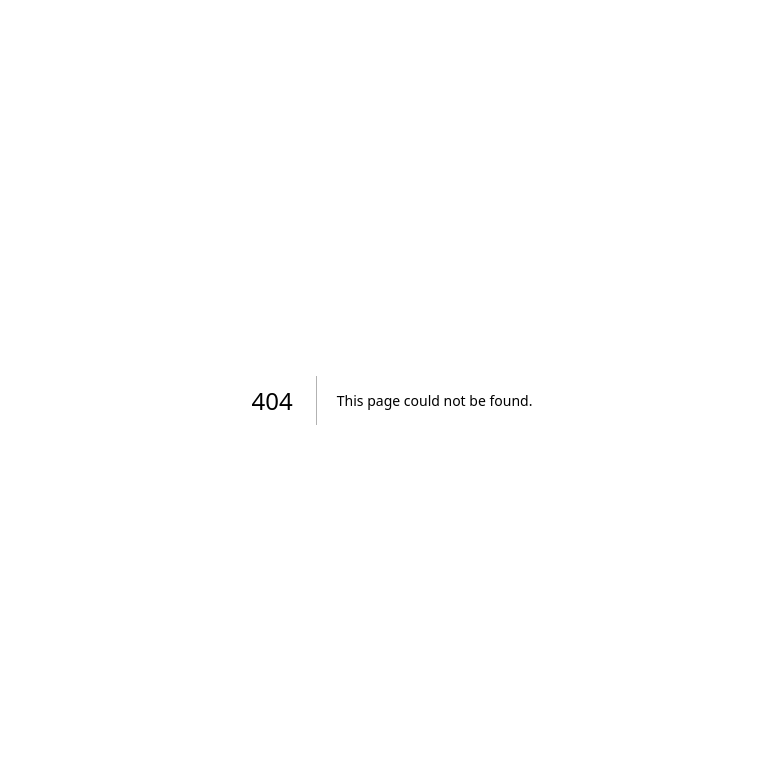
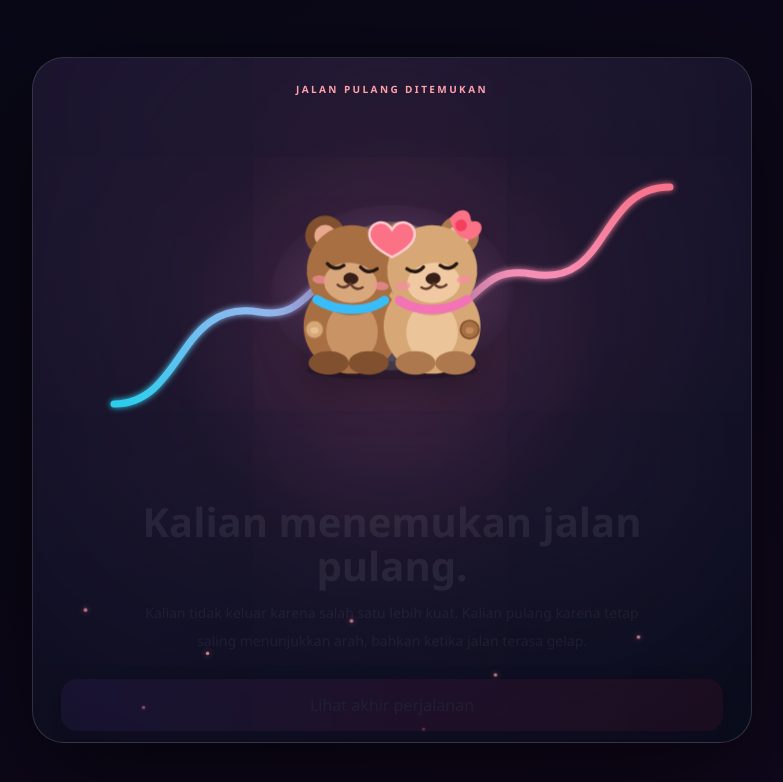
Before and after one commit to JackButler99/ular-tangga-v2, a Next.js app: page /dev/labirin-cutscene in a window 1280 px wide. Before the commit this address had no page. Shown: the top 782 px of the page, without its empty margins (248-1031 px from the left). Built offline with nearby package versions, Linux system fonts and the light colour scheme.

Commit message:
chore: tambahkan konfigurasi dan halaman preview Labirin Rindu

```diff
--- /dev/null
+++ b/app/dev/labirin-cutscene/page.tsx
@@ -0,0 +1,27 @@
+import { notFound } from "next/navigation";
+
+import { MazeFinishCelebration } from "@/features/games/labirin-rindu/maze-finish-celebration";
+
+export default function LabirinCutscenePreviewPage() {
+  if (process.env.NODE_ENV !== "development") {
+    notFound();
+  }
+
+  return (
+    <main className="min-h-screen bg-[#070812] p-8 text-white">
+      <h1 className="text-2xl font-black">
+        Preview Cutscene Labirin Rindu
+      </h1>
+
+      <p className="mt-3 text-zinc-400">
+        Tutup cutscene untuk melihat halaman ini.
+        Refresh browser untuk memutar ulang animasi.
+      </p>
+
+      <MazeFinishCelebration
+        hostName="Ara"
+        guestName="Bima"
+      />
+    </main>
+  );
+}
--- /dev/null
+++ b/app/dev/labirin-rindu-gagal/page.tsx
@@ -0,0 +1,13 @@
+import { notFound } from "next/navigation";
+
+import { MazeFailureScene } from "@/features/games/labirin-rindu/maze-failure-scene";
+
+export default function LongingMazeFailurePreviewPage() {
+  if (process.env.NODE_ENV !== "development") {
+    notFound();
+  }
+
+  return (
+    <MazeFailureScene reason="Cahaya terakhir padam sebelum perjalanan selesai." />
+  );
+}
--- a/next.config.ts
+++ b/next.config.ts
@@ -1,6 +1,8 @@
 import type { NextConfig } from "next";
 
 const nextConfig: NextConfig = {
+  allowedDevOrigins: ["192.168.100.13"],
+
   async redirects() {
     return [
       {
```
